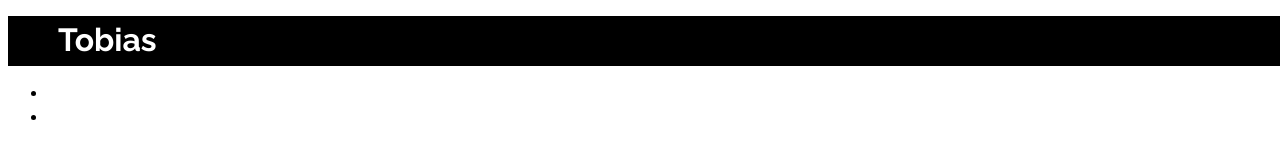
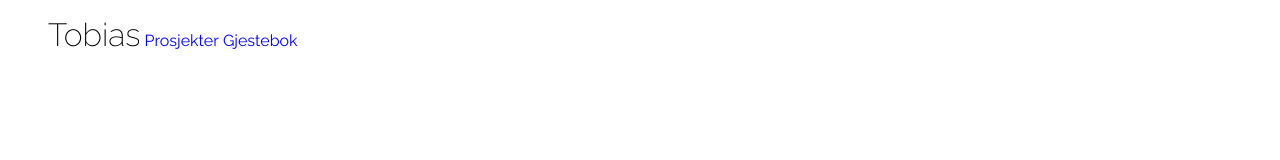
Before and after one commit to tlystad24/tobias.3elda1.com, a plain HTML site: page index.html in a window 1280 px wide. Drawn offline with Linux system fonts and the light colour scheme.

Commit message:
Style header

```diff
--- a/assets/css/master-min.css
+++ b/assets/css/master-min.css
@@ -1 +1 @@
-body{width:100%}h1{margin-top:0}.container{width:100%;font-family:'Raleway';font-weight:200}.header{background-color:black;margin:0;width:100%;height:50px}.projects{display:inline-block;text-decoration:none;margin:0;padding:0}a{text-decoration:none;color:white;display:inline-block;padding-top:5px;padding-left:10px}.blog{margin-left:5%}
+body{width:100%;margin-top:0}h1,li{margin-top:0.25em;display:inline;-webkit-transition:all .3s;transition:all .3s}li a{text-decoration:none}li a:hover,li h1:hover{color:tomato;font-size:2em}.container{width:100%;font-family:'Raleway'}.header{margin:0;width:100%;height:50px;display:inline}.headerText{font-weight:200;color:black}.blog{margin-left:2%}
--- a/assets/css/master.css
+++ b/assets/css/master.css
@@ -1,40 +1,41 @@
 /* GLOBAL */
 body {
     width: 100%;
+    margin-top: 0;
 }
 
-h1 {
-    margin-top: 0;
+h1, li {
+    margin-top: 0.25em;
+    display: inline;
+    transition: all .3s;
+}
+
+li a {
+    text-decoration: none;
+}
+
+li a:hover, li h1:hover {
+    color: tomato;
+    font-size: 2em;
 }
 
 
 .container {
     width: 100%;
     font-family: 'Raleway';
-    font-weight: 200;
 }
 .header {
-    background-color: black;
     margin: 0;
     width: 100%;
     height: 50px;
+    display: inline;
 }
 
-.projects {
-    display: inline-block;
-    text-decoration: none;
-    margin: 0;
-    padding: 0;
-}
-
-a {
-    text-decoration: none;
-    color: white;
-    display: inline-block;
-    padding-top: 5px;
-    padding-left: 10px;
+.headerText {
+    font-weight: 200;
+    color: black;
 }
 
 .blog {
-    margin-left: 5%;
+    margin-left: 2%;
 }
```
